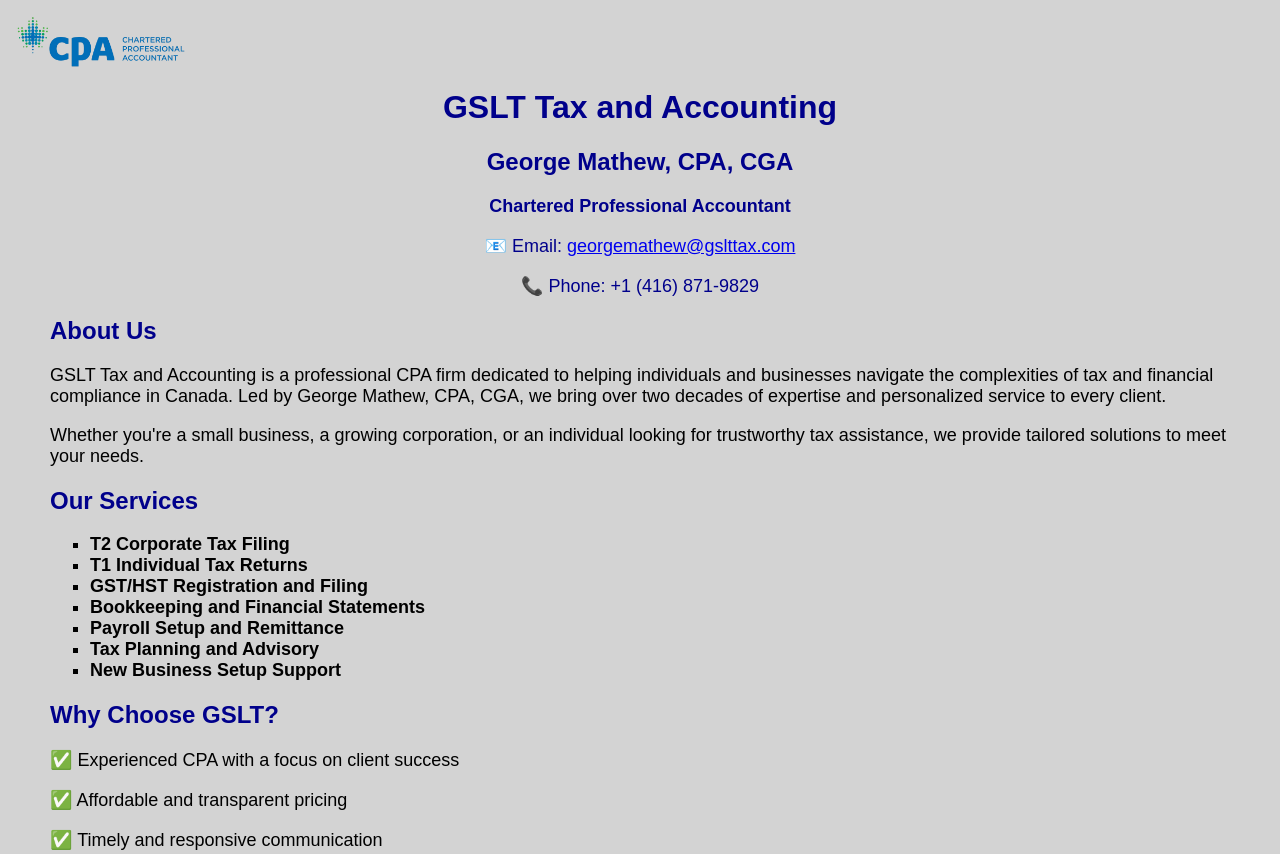
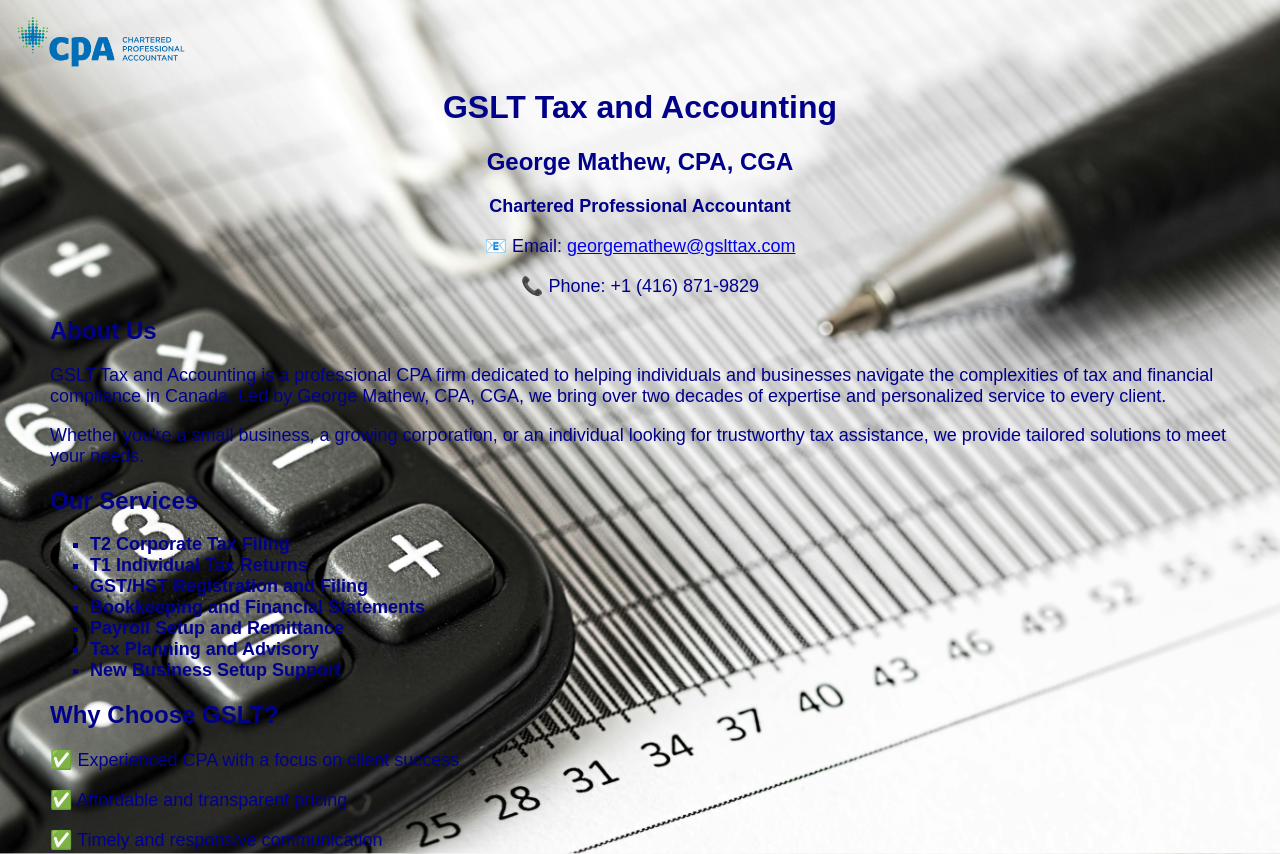
Before and after one commit to GSLTTax/gslttax.github.io, a plain HTML site: page index.html in a window 1280 px wide. Shown: the top 854 px of the page. Drawn offline with Linux system fonts and the light colour scheme.

Commit message:
Update index.html

```diff
--- a/index.html
+++ b/index.html
@@ -7,16 +7,19 @@
     <style>
         body {
             font-family: Arial, sans-serif;
-            background-color: lightgrey;
+            background-image: url('Images/Cover page.jpg');
+            background-size: cover; /* Ensures the image covers the full background */
+            background-position: center; /* Centers the image */
+            background-repeat: no-repeat; /* Prevents tiling */
+            background-attachment: fixed; /* Makes background stay still while scrolling */
+            color: darkblue; /* Ensures text is readable */
             margin: 50px;
         }
         .center {
             text-align: center;
+        }
+        h1, h2 {
             color: darkblue;
-        }
-        h2 {
-            color: darkblue;
-            text-align: left;
         }
         p, ul {
             font-size: 18px;
@@ -29,7 +32,7 @@
             position: absolute;
             top: 10px;
             left: 10px;
-            width: 180px; /* Adjust size as needed */
+            width: 180px;
             height: auto;
         }
     </style>
@@ -70,7 +73,7 @@
     <p>✅ Compliance-focused and detail-oriented</p>
     <p>✅ Serving both local and remote clients across Canada</p>
 
-    <br> <!-- Added extra space before the next line -->
+    <br>
 
     <p>📍 Based in Toronto, Ontario, proudly serving clients nationwide.</p>
 
```
